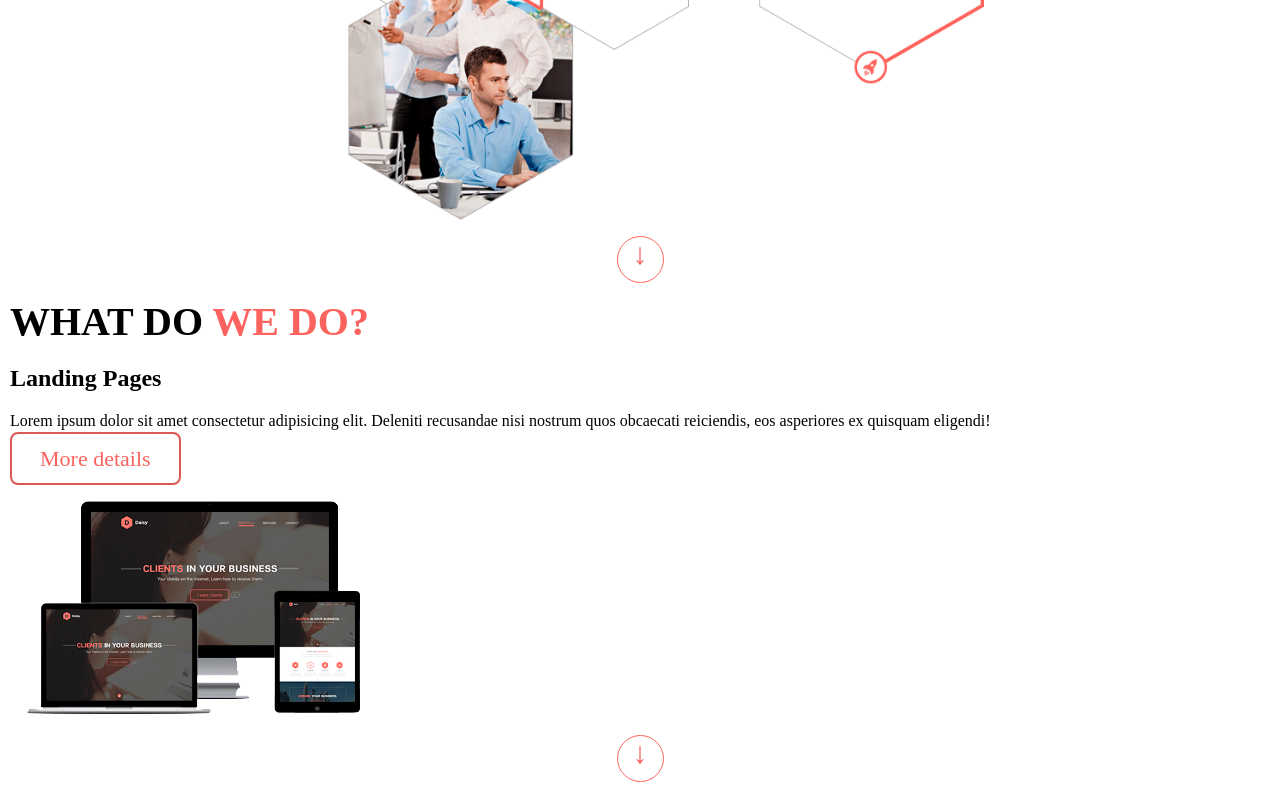
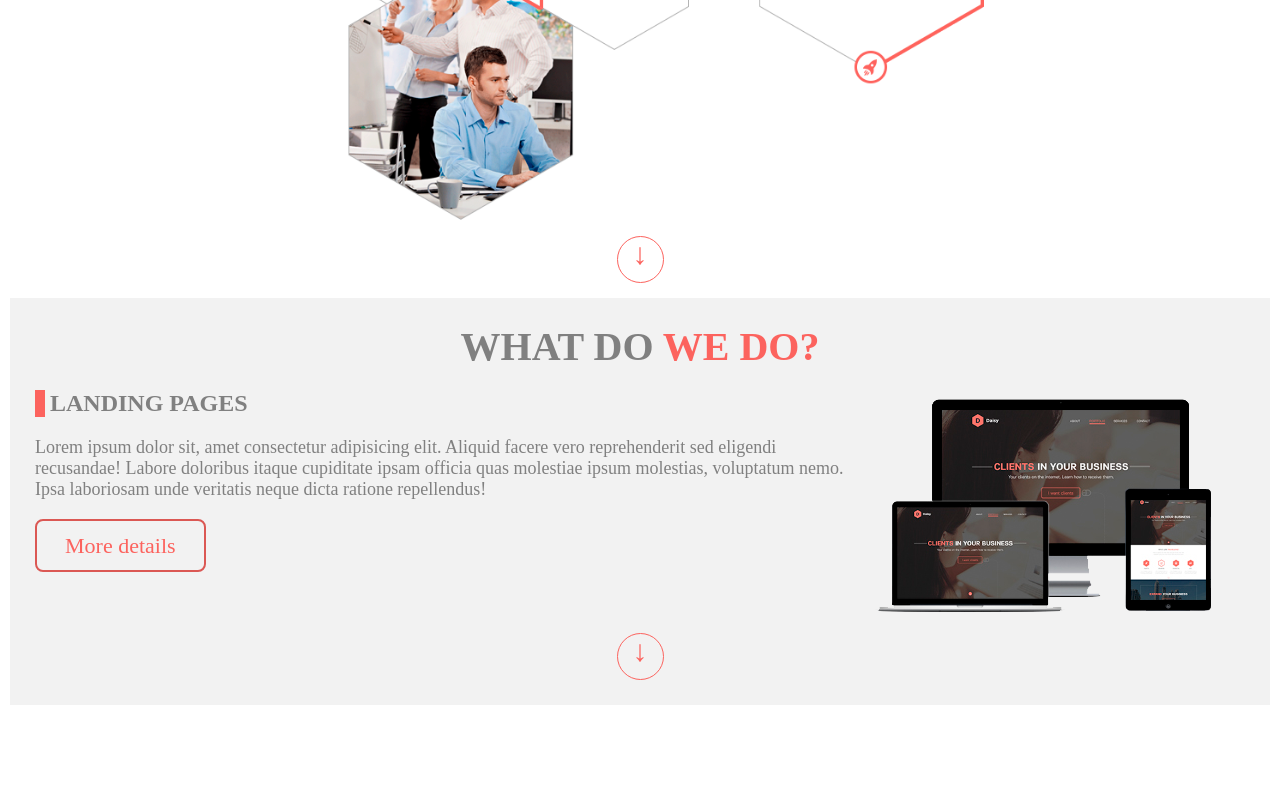
Before and after one commit to SKuznetzov/css_project, a website: page index.html in a window 1280 px wide. Shown: the part 2150-2950 px from the top of the page. After the commit the page ends 2873 px from the top, so only its background shows below. Drawn offline with Linux system fonts and the light colour scheme.

Commit message:
styly section wedo1

```diff
--- a/index.html
+++ b/index.html
@@ -82,10 +82,10 @@
     </section>
     <section class="wedo1">
         <h1 class="main_header">What do <span>we do?</span></h1>
-        <div>
+        <div class="container">
             <div class="="left">
                 <h2>Landing Pages</h2>
-                <p>Lorem ipsum dolor sit amet consectetur adipisicing elit. Deleniti recusandae nisi nostrum quos obcaecati reiciendis, eos asperiores ex quisquam eligendi!</p>
+                <p>Lorem ipsum dolor sit, amet consectetur adipisicing elit. Aliquid facere vero reprehenderit sed eligendi recusandae! Labore doloribus itaque cupiditate ipsam officia quas molestiae ipsum molestias, voluptatum nemo. Ipsa laboriosam unde veritatis neque dicta ratione repellendus!</p>
             <a href="" class="btn">More details</a>
             </div>
             <div class="right">
--- a/src/css/main.less
+++ b/src/css/main.less
@@ -163,4 +163,34 @@ body {
             background-repeat: no-repeat;
         }
     }
+    .wedo1 {
+        padding: 25px;
+        background: #f2f2f2;
+        display: flex;
+        flex-direction: column;
+        align-items: center;
+        .container {
+            display: flex;
+            justify-content: space-around;
+        }
+        h1, h2, p {
+            color: gray;
+        }
+        p {
+            font-size: 18px;
+            padding-bottom: 15px;
+        }
+        h2 {
+            text-transform: uppercase;
+            border-left: 10px solid #fc635e;
+            padding-left: 5px;
+        }
+        .left {
+            max-width: 50%;
+        }
+        .right {
+            max-width: 50%;
+
+        }
+    }
 }
```
Also changed, not shown: build/css/style.css, 1 other file.
